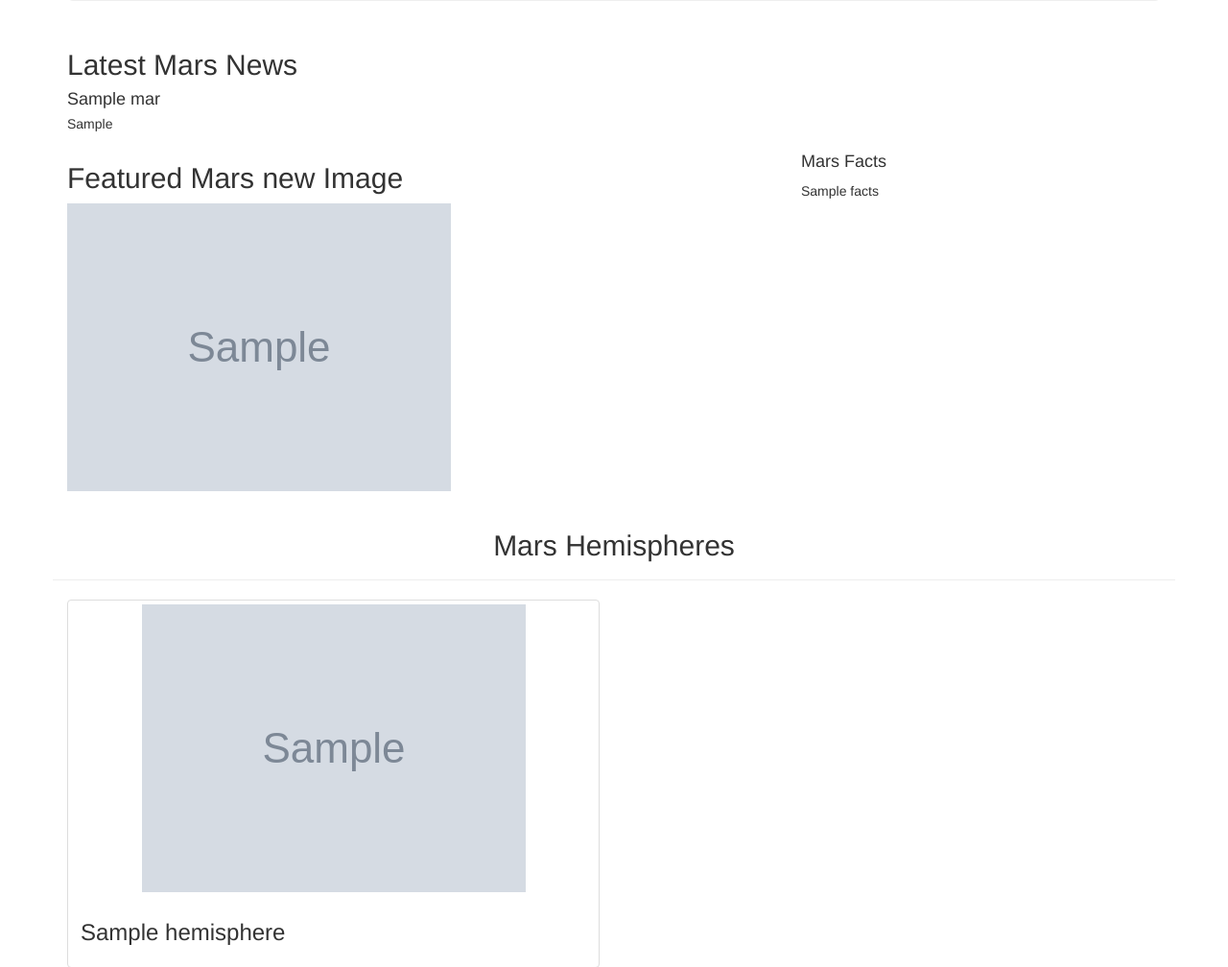
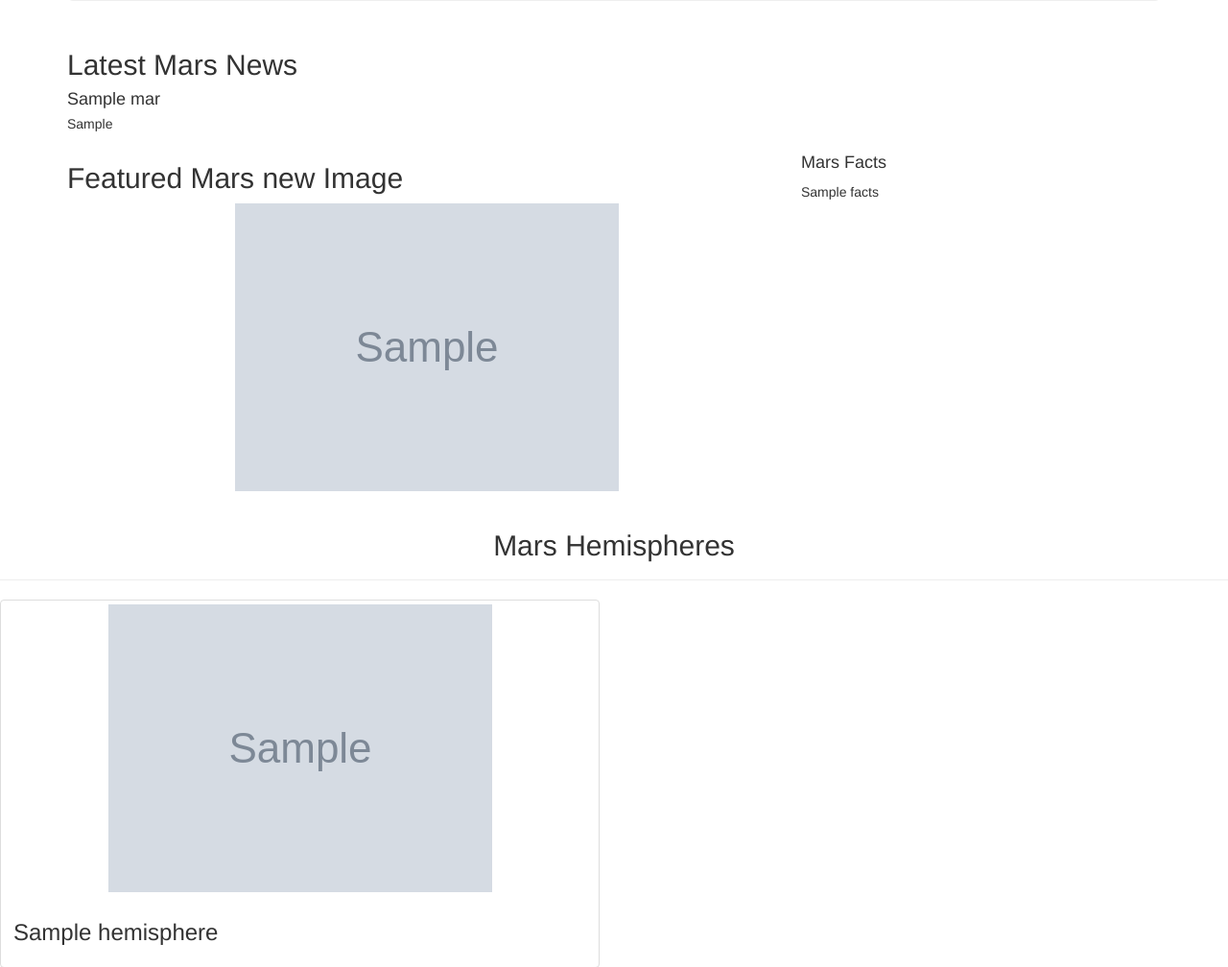
Before and after one commit to MariloyH/Mission_to_Mars, a Flask app: page / in a window 1280 px wide. Shown: the part 255-1263 px from the top of the page at 96% size. Run offline with Flask 2, Linux system fonts and the light colour scheme; grey boxes marked "Sample" are stand-in pictures; a database or web service that is not in the repository returns one stand-in record (values such as "Sample title"); some libraries are stand-ins or nearby versions.

Commit message:
Challenge Complete

```diff
--- a/scraping.py
+++ b/scraping.py
@@ -7,7 +7,6 @@ import datetime as dt
 
 def scrape_all():
 
-    print("hello")
     # Initiate headless driver for deployment
     executable_path = {'executable_path': ChromeDriverManager().install()}
     browser = Browser('chrome', **executable_path, headless=True)
--- a/templates/index.html
+++ b/templates/index.html
@@ -10,12 +10,12 @@
           href="https://maxcdn.bootstrapcdn.com/bootstrap/3.3.7/css/bootstrap.min.css">
 </head>
 <body>
-    <div class="container">
-        <!--  Add Jumbotron to Header -->
+    <div class="container ">
+        <!--  Add Jumbotron to Header class="img-responsive"     -->
         <div class="jumbotron text-center">
             <h1>Mission to Mars</h1>
-            <p><a class="btn btn-primary btn-lg" href="/scrape"
-                  role="button">Scrape New Data</a></p>
+                <p><a class="btn btn-primary btn-lg" href="/scrape"
+                      role="button">Scrape New Data</a></p>
         </div>
         <!-- Mars News -->
         <div class="row" id="mars-news">
@@ -31,18 +31,20 @@
         </div>
         <!-- Section for Featured Image and Facts table -->
         <div class="row" id="mars-featured-image">
-            <div class="col-md-8">
+            <div class="col-xs-10 col-md-8">
                <h2>Featured Mars new Image</h2>
                <img src="{{mars.featured_image }}"
-                  class="img-responsive"
+                  class="img-responsive center-block"
                   alt="Responsive image"
                 />
             </div>
             <!-- Mars Facts -->
-            <div class="col-md-4">
-              <div class="row" id="mars-facts">
-                  <h4>Mars Facts</h4>
-                     {{ mars.facts | safe }}
+            <div class="col-md-4"></div>
+                <div  class="col-xs-6 col-sm-4">
+                    <div class="row" id="mars-facts">
+                      <h4> Mars Facts </h4>
+                        {{ mars.facts | safe }}
+                    </div>
               </div>
             </div>
         </div>
@@ -54,7 +56,8 @@
             {% for hemisphere in mars.hemisphere_data %}
             <div class="col-md-6">
               <div class="thumbnail">
-                <img src="{{hemisphere.img_url | default('static/images/error.png', true)}}" alt="...">
+                <img src="{{hemisphere.img_url | default('static/images/error.png', true)}}" alt="..."
+                    class="img-responsive">
                 <div class="caption">
                   <h3>{{hemisphere.title}}</h3>
                 </div>
```
